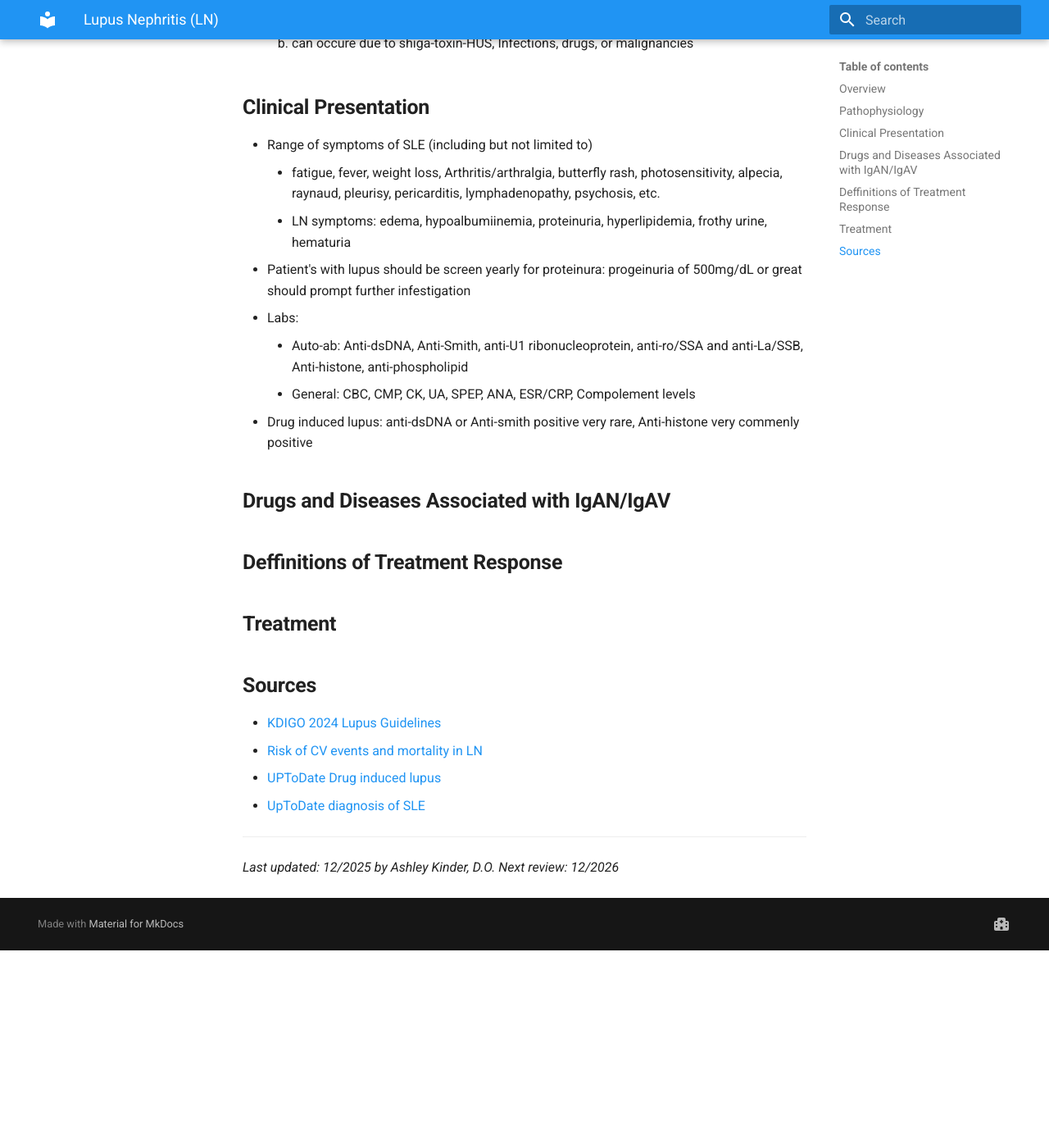
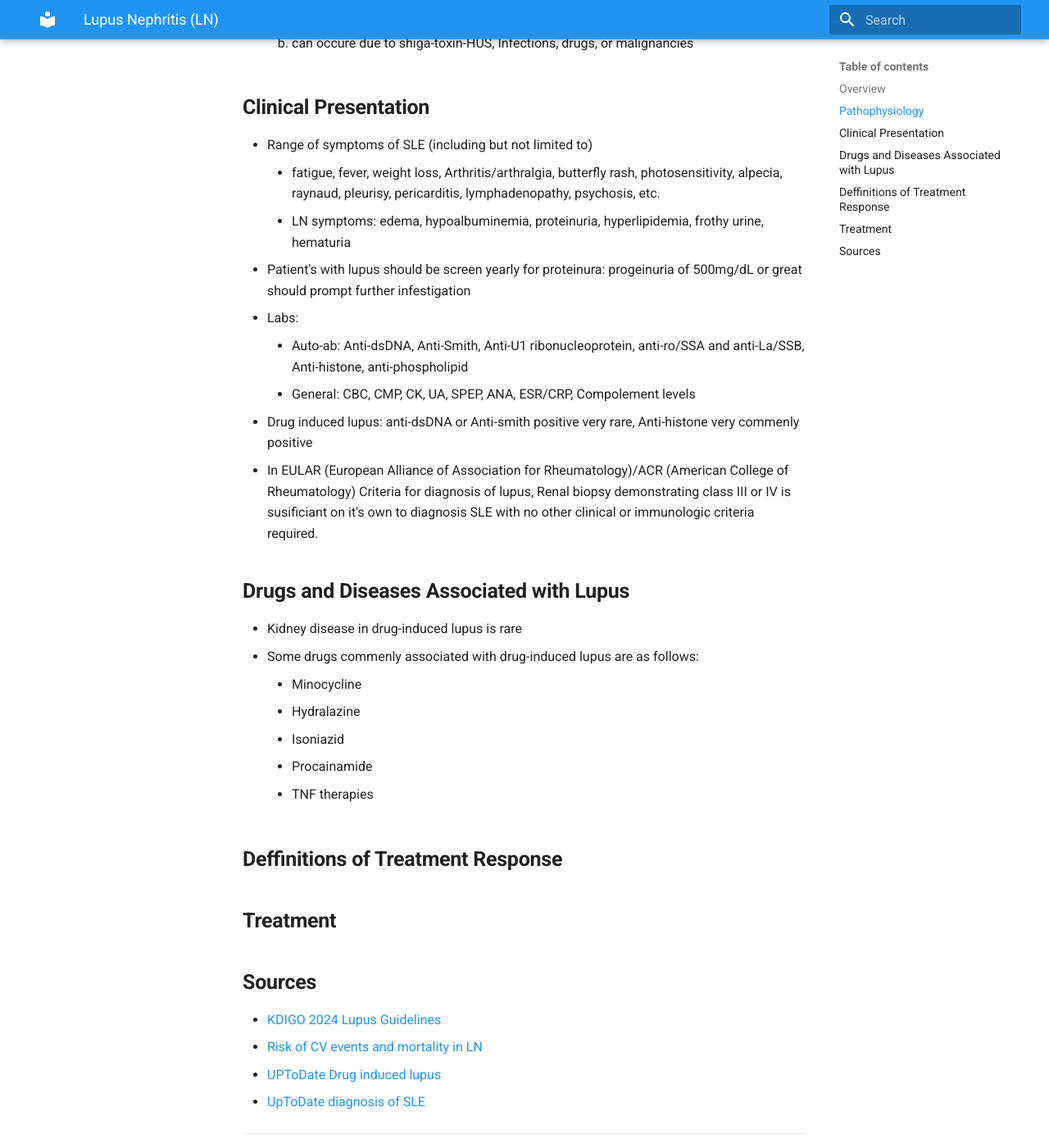
Before and after one commit to TTUNEPH2025/GN, an MkDocs documentation site: the page built from docs/Lupus.md, in a window 1280 px wide and 1400 px high, scrolled down 2048 px. Shown: the whole window at 82% size. Built offline with MkDocs 1.6.1 and Material for MkDocs 9.7.7, drawn with Linux system fonts in a browser that asks for light colours; before the commit the page ends 3207 px from its top, so only the background shows below that.

Commit message:
Update Lupus.md

```diff
--- a/docs/Lupus.md
+++ b/docs/Lupus.md
@@ -46,13 +46,21 @@
 ## **Clinical Presentation**
   * Range of symptoms of SLE (including but not limited to)
       - fatigue, fever, weight loss, Arthritis/arthralgia, butterfly rash, photosensitivity, alpecia, raynaud, pleurisy, pericarditis, lymphadenopathy, psychosis, etc.
-      - LN symptoms: edema, hypoalbumiinemia, proteinuria, hyperlipidemia, frothy urine, hematuria
+      - LN symptoms: edema, hypoalbuminemia, proteinuria, hyperlipidemia, frothy urine, hematuria
   * Patient's with lupus should be screen yearly for proteinura: progeinuria of 500mg/dL or great should prompt further infestigation
   * Labs:
-      - Auto-ab: Anti-dsDNA, Anti-Smith, anti-U1 ribonucleoprotein, anti-ro/SSA and anti-La/SSB, Anti-histone, anti-phospholipid
+      - Auto-ab: Anti-dsDNA, Anti-Smith, Anti-U1 ribonucleoprotein, anti-ro/SSA and anti-La/SSB, Anti-histone, anti-phospholipid
       - General: CBC, CMP, CK, UA, SPEP, ANA, ESR/CRP, Compolement levels
   * Drug induced lupus: anti-dsDNA or Anti-smith positive very rare, Anti-histone very commenly positive
-## **Drugs and Diseases Associated with IgAN/IgAV**
+  * In EULAR (European Alliance of Association for Rheumatology)/ACR (American College of Rheumatology) Criteria for diagnosis of lupus, Renal biopsy demonstrating class III or IV is susificiant on it's own to diagnosis SLE with no other clinical or immunologic criteria required.
+## **Drugs and Diseases Associated with Lupus**
+  * Kidney disease in drug-induced lupus is rare
+  * Some drugs commenly associated with drug-induced lupus are as follows:
+    - Minocycline
+    - Hydralazine
+    - Isoniazid
+    - Procainamide
+    - TNF therapies
 ## **Deffinitions of Treatment Response**
 ## **Treatment**
 ## **Sources**
```
